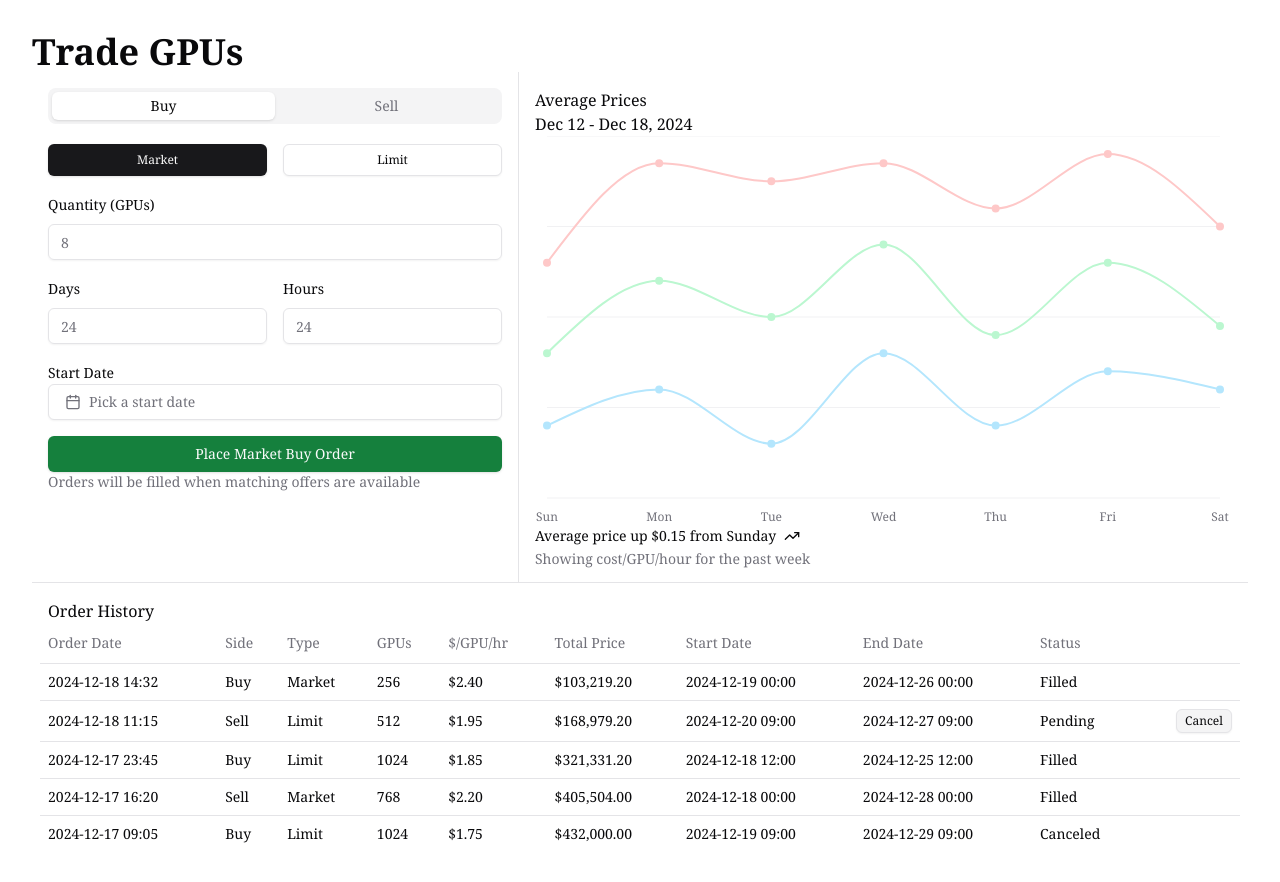
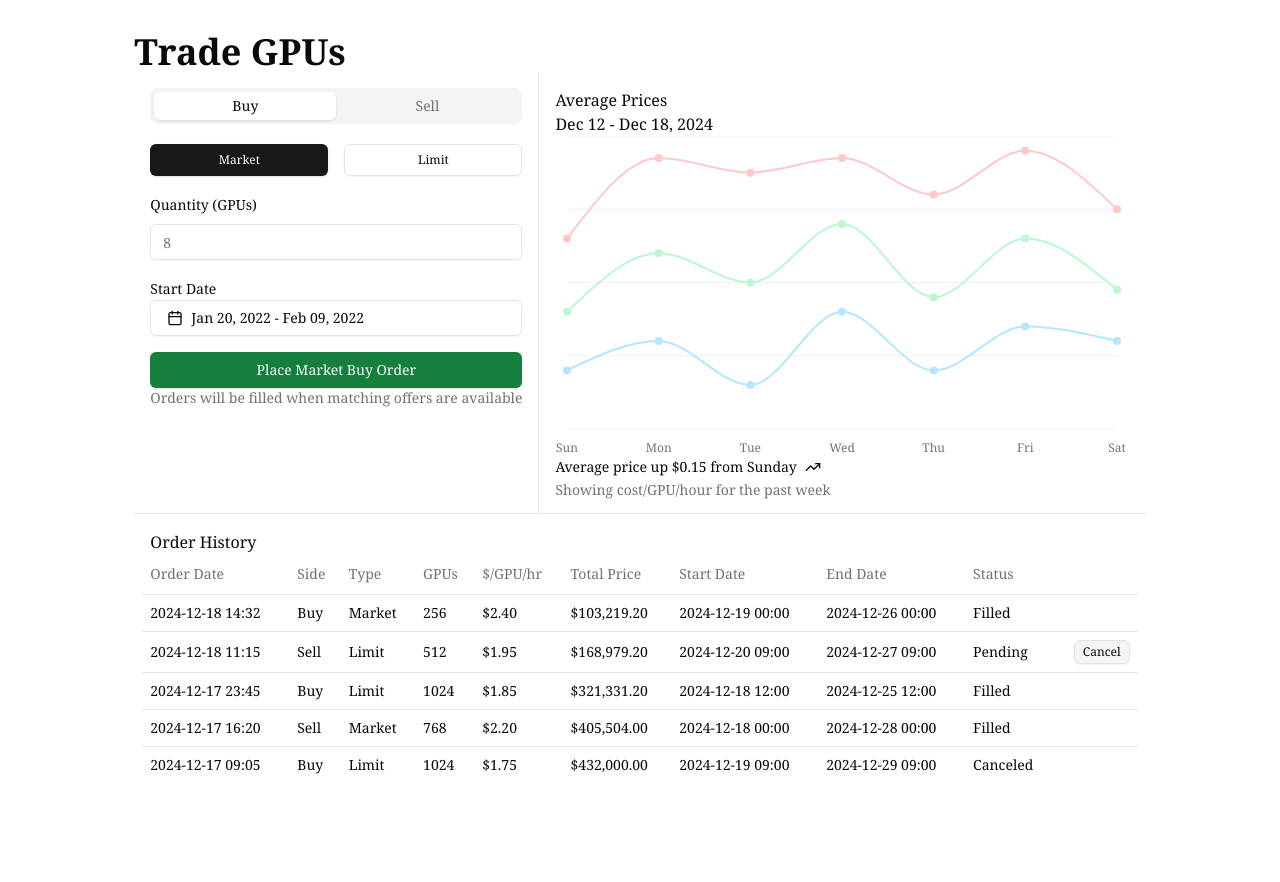
Before and after one commit to darzyx/gpu-auction-house, a Next.js app: page / in a window 1280 px wide. Shown: the top 882 px of the page. After the commit the page ends 831 px from the top, so only its background shows below. Built offline with nearby package versions, Linux system fonts and the light colour scheme.

Commit message:
Convert date picker to range

```diff
--- a/src/components/trading-form.tsx
+++ b/src/components/trading-form.tsx
@@ -1,8 +1,9 @@
 "use client";
 
-import { format } from "date-fns";
+import { addDays, format } from "date-fns";
 import { CalendarIcon } from "lucide-react";
 import { useState } from "react";
+import { DateRange } from "react-day-picker";
 
 import { Button } from "@/components/ui/button";
 import { Calendar } from "@/components/ui/calendar";
@@ -12,24 +13,47 @@ import { Popover, PopoverContent, PopoverTrigger } from "@/components/ui/popover
 import { Tabs, TabsContent, TabsList, TabsTrigger } from "@/components/ui/tabs";
 import { cn } from "@/lib/utils";
 
-function DatePicker() {
-    const [date, setDate] = useState<Date>();
+export function DatePickerWithRange({ className }: React.HTMLAttributes<HTMLDivElement>) {
+    const [date, setDate] = useState<DateRange | undefined>({
+        from: new Date(2022, 0, 20),
+        to: addDays(new Date(2022, 0, 20), 20),
+    });
 
     return (
+        <div className={cn("w-full grid gap-2", className)}>
             <Popover>
                 <PopoverTrigger asChild>
                     <Button
+                        id="date"
                         variant={"outline"}
                         className={cn("w-full justify-start text-left font-normal", !date && "text-muted-foreground")}
                     >
                         <CalendarIcon />
-                    {date ? format(date, "PPP") : <span>Pick a start date</span>}
+                        {date?.from ? (
+                            date.to ? (
+                                <>
+                                    {format(date.from, "LLL dd, y")} - {format(date.to, "LLL dd, y")}
+                                </>
+                            ) : (
+                                format(date.from, "LLL dd, y")
+                            )
+                        ) : (
+                            <span>Pick a date</span>
+                        )}
                     </Button>
                 </PopoverTrigger>
                 <PopoverContent className="w-auto p-0" align="start">
-                <Calendar mode="single" selected={date} onSelect={setDate} initialFocus />
+                    <Calendar
+                        initialFocus
+                        mode="range"
+                        defaultMonth={date?.from}
+                        selected={date}
+                        onSelect={setDate}
+                        numberOfMonths={2}
+                    />
                 </PopoverContent>
             </Popover>
+        </div>
     );
 }
 
@@ -74,19 +98,9 @@ export default function TradingForm() {
                                 <Input id="price" type="number" step="0.01" placeholder="1.20" />
                             </div>
                         )}
-                        <div className="grid grid-cols-2 gap-4">
-                            <div className="space-y-2">
-                                <Label htmlFor="duration">Days</Label>
-                                <Input id="duration" type="number" placeholder="24" />
-                            </div>
-                            <div className="space-y-2">
-                                <Label htmlFor="duration">Hours</Label>
-                                <Input id="duration" type="number" placeholder="24" />
-                            </div>
-                        </div>
                         <div>
                             <Label htmlFor="start-date">Start Date</Label>
-                            <DatePicker />
+                            <DatePickerWithRange />
                         </div>
                         <Button className="w-full bg-green-700 hover:bg-green-600">
                             Place {buyOrderType === "market" ? "Market" : "Limit"} Buy Order
```
Lines whose indentation alone changed are shown as unchanged.
